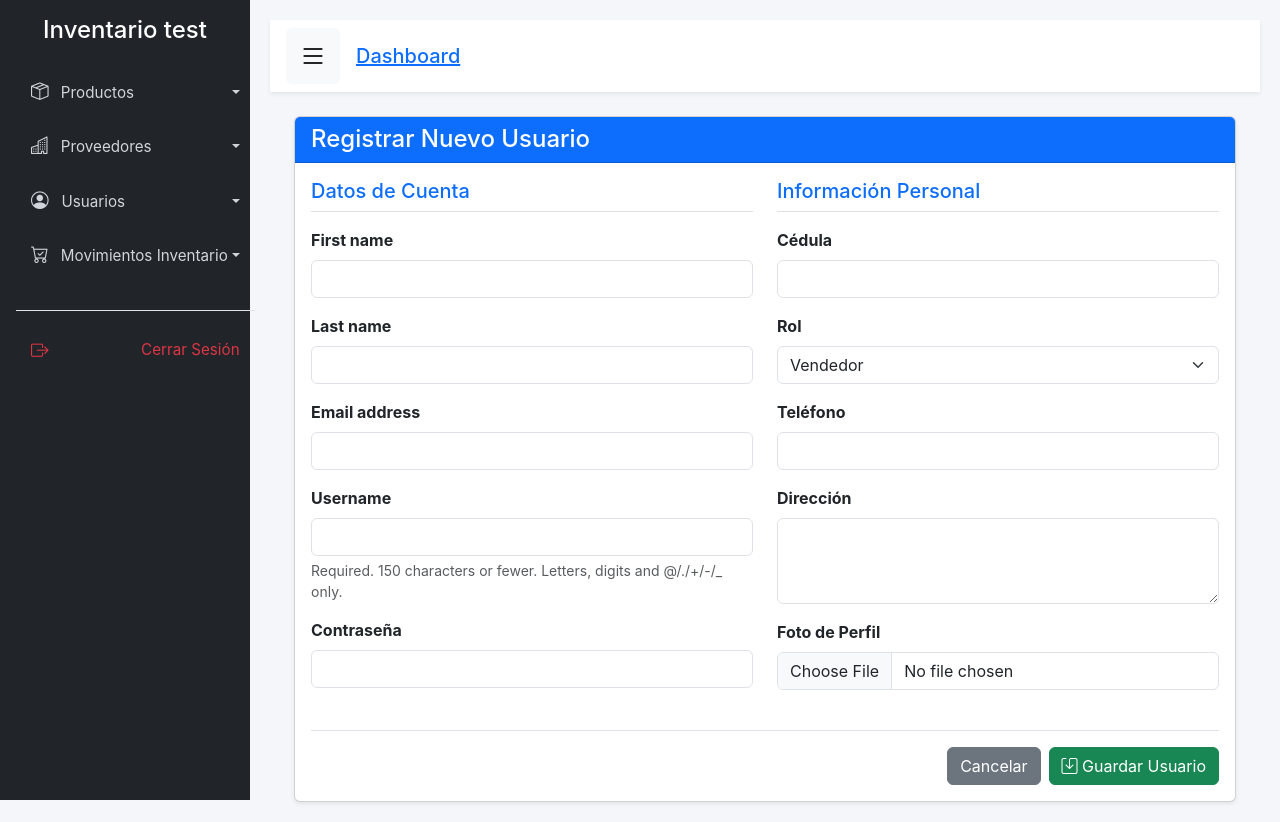
After one commit to aatay19/Inventario_python, a Django app: page /usuarios/crear in a window 1280 px wide. The commit adds this page. Run offline with Django 5.2, Linux system fonts and the light colour scheme; a user stored in the database is signed in; tables that the repository leaves empty hold one stand-in row (values such as "Sample post").

Commit message:
creacion de roles y de los niveles de seguridad

```diff
--- a/libreria/forms.py
+++ b/libreria/forms.py
@@ -1,5 +1,6 @@
 from django import forms
-from .models import Cliente, Proveedor,Inventario, HistorialProveedoresNotas,MovimientosInventario
+from django.contrib.auth.models import User
+from .models import Cliente, Proveedor, Inventario, HistorialProveedoresNotas, MovimientosInventario, PerfilUsuario
 from django.db import transaction
 import re
 from django.forms import ModelChoiceField
@@ -161,3 +162,37 @@ class MovimientosInventarioForm(forms.ModelForm):
                 producto.save()
                 movimiento.save()
             return movimiento
+
+class UserForm(forms.ModelForm):
+    password = forms.CharField(widget=forms.PasswordInput(attrs={'class': 'form-control'}), required=False, label="Contraseña")
+
+    class Meta:
+        model = User
+        fields = ['first_name', 'last_name', 'email', 'username', 'password']
+        widgets = {
+            'first_name': forms.TextInput(attrs={'class': 'form-control'}),
+            'last_name': forms.TextInput(attrs={'class': 'form-control'}),
+            'email': forms.EmailInput(attrs={'class': 'form-control'}),
+            'username': forms.TextInput(attrs={'class': 'form-control'}),
+        }
+
+    def save(self, commit=True):
+        user = super().save(commit=False)
+        password = self.cleaned_data.get('password')
+        if password:
+            user.set_password(password)
+        if commit:
+            user.save()
+        return user
+
+class PerfilUsuarioForm(forms.ModelForm):
+    class Meta:
+        model = PerfilUsuario
+        fields = ['cedula', 'rol', 'telefono', 'direccion', 'foto']
+        widgets = {
+            'cedula': forms.TextInput(attrs={'class': 'form-control'}),
+            'rol': forms.Select(attrs={'class': 'form-select'}),
+            'telefono': forms.TextInput(attrs={'class': 'form-control'}),
+            'direccion': forms.Textarea(attrs={'class': 'form-control', 'rows': 3}),
+            'foto': forms.FileInput(attrs={'class': 'form-control'}),
+        }
--- a/libreria/models.py
+++ b/libreria/models.py
@@ -1,5 +1,7 @@
 from django.db import models
 from django.contrib.auth.models import User
+from django.db.models.signals import post_save
+from django.dispatch import receiver
 
 class Cliente(models.Model):
     id= models.AutoField(primary_key=True)
@@ -105,7 +107,15 @@ class MovimientosInventario(models.Model):
         return f"{self.tipo_movimiento} - {self.producto.nombre_producto} - {self.cantidad} unidades el {self.fecha_movimiento:%Y-%m-%d}"
 
 class PerfilUsuario(models.Model):
+    ROL_CHOICES = [
+        ('admin', 'Administrador'),
+        ('almacenista', 'Almacenista'),
+        ('vendedor', 'Vendedor'),
+    ]
+
     user = models.OneToOneField(User, on_delete=models.CASCADE, verbose_name="Usuario")
+    cedula = models.CharField(max_length=20, unique=True, null=True, blank=True, verbose_name="Cédula")
+    rol = models.CharField(max_length=20, choices=ROL_CHOICES, default='vendedor', verbose_name="Rol")
     telefono = models.CharField(max_length=20, blank=True, verbose_name="Teléfono")
     direccion = models.TextField(blank=True, verbose_name="Dirección")
     foto = models.ImageField(upload_to='perfiles/', blank=True, null=True, verbose_name="Foto de Perfil")
@@ -116,3 +126,15 @@ class PerfilUsuario(models.Model):
     class Meta:
         verbose_name = "Perfil de Usuario"
         verbose_name_plural = "Perfiles de Usuarios"
+
+@receiver(post_save, sender=User)
+def crear_perfil_usuario(sender, instance, created, **kwargs):
+    if created:
+        PerfilUsuario.objects.create(user=instance)
+
+@receiver(post_save, sender=User)
+def guardar_perfil_usuario(sender, instance, **kwargs):
+    if not hasattr(instance, 'perfilusuario'):
+        PerfilUsuario.objects.create(user=instance)
+    else:
+        instance.perfilusuario.save()
--- a/libreria/templates/includes/sidebar.html
+++ b/libreria/templates/includes/sidebar.html
@@ -29,6 +29,19 @@
             </ul>
         </li>
 
+        <!-- USUARIOS -->
+        {% if user.perfilusuario.rol == 'admin' %}
+        <li class="nav-item mb-2">
+            <a class="nav-link d-flex align-items-center justify-content-between dropdown-toggle" href="#">
+                <span><i class="bi bi-person-circle me-2"> </i> Usuarios</span>
+
+            </a>
+            <ul class="submenu list-unstyled ms-4">
+                <li><a class="nav-link small" href="{% url 'usuarios.crear' %}">➤ Registrar Usuario</a></li>
+                <li><a class="nav-link small" href="{% url  'usuarios.index' %}">➤ Lista de Usuarios</a></li>
+            </ul>
+        </li>
+        {% endif %}
 
         <!-- COMPRAS -->
         <li class="nav-item mb-2">
@@ -43,5 +56,12 @@
             </ul>
         </li>
 
+        <!-- CERRAR SESIÓN -->
+        <li class="nav-item mt-4 pt-3 border-top">
+            <a class="nav-link d-flex align-items-center text-danger" href="{% url 'logout' %}">
+                <i class="bi bi-box-arrow-right me-2"></i> Cerrar Sesión
+            </a>
+        </li>
+
     </ul>
 </div>
--- a/libreria/templates/usuarios/crear.html
+++ b/libreria/templates/usuarios/crear.html
@@ -0,0 +1,15 @@
+{% extends "base.html" %}
+{% block title %}Registrar Usuario{% endblock %}
+
+{% block content %}
+<div class="container mt-4">
+    <div class="card shadow-sm">
+        <div class="card-header bg-primary text-white">
+            <h4 class="mb-0">Registrar Nuevo Usuario</h4>
+        </div>
+        <div class="card-body">
+            {% include 'usuarios/form.html' %}
+        </div>
+    </div>
+</div>
+{% endblock %}
--- /dev/null
+++ b/libreria/templates/usuarios/form.html
@@ -0,0 +1,41 @@
+<form method="post" enctype="multipart/form-data">
+    {% csrf_token %}
+
+    <div class="row">
+        <!-- Columna 1: Datos de Cuenta (User) -->
+        <div class="col-md-6">
+            <h5 class="mb-3 border-bottom pb-2 text-primary">Datos de Cuenta</h5>
+            {% for campo in user_form %}
+            <div class="mb-3">
+                <label for="{{ campo.id_for_label }}" class="form-label fw-bold">{{ campo.label }}</label>
+                {{ campo }}
+                {% if campo.help_text %}
+                    <div class="form-text text-muted">{{ campo.help_text }}</div>
+                {% endif %}
+                {% if campo.errors %}
+                    <div class="text-danger small mt-1">{{ campo.errors.0 }}</div>
+                {% endif %}
+            </div>
+            {% endfor %}
+        </div>
+
+        <!-- Columna 2: Datos de Perfil (PerfilUsuario) -->
+        <div class="col-md-6">
+            <h5 class="mb-3 border-bottom pb-2 text-primary">Información Personal</h5>
+            {% for campo in perfil_form %}
+            <div class="mb-3">
+                <label for="{{ campo.id_for_label }}" class="form-label fw-bold">{{ campo.label }}</label>
+                {{ campo }}
+                {% if campo.errors %}
+                    <div class="text-danger small mt-1">{{ campo.errors.0 }}</div>
+                {% endif %}
+            </div>
+            {% endfor %}
+        </div>
+    </div>
+
+    <div class="d-flex justify-content-end gap-2 mt-4 pt-3 border-top">
+        <a href="{% url 'usuarios.index' %}" class="btn btn-secondary">Cancelar</a>
+        <button type="submit" class="btn btn-success"><i class="bi bi-save"></i> Guardar Usuario</button>
+    </div>
+</form>
--- a/libreria/urls.py
+++ b/libreria/urls.py
@@ -36,6 +36,13 @@ urlpatterns = [
     path('movimientos/eliminar<int:id_movimiento>', views.movimientos_inventario_eliminar, name='movimientos.eliminar'),
     path('movimientos/editar<int:id_movimiento>', views.movimientos_inventario_editar, name='movimientos.editar'),
 
+    #usuarios urls
+    path('usuarios/', views.usuarios_index, name='usuarios.index'),
+    path('usuarios/crear', views.usuarios_crear, name='usuarios.crear'),
+    path('usuarios/editar<int:id>', views.usuarios_editar, name='usuarios.editar'),
+    path('usuarios/eliminar<int:id>', views.usuarios_eliminar, name='usuarios.eliminar'),
+    path('usuarios/editar/<int:id>', views.usuarios_editar, name='usuarios.editar'),
+
     # URL para la API de decodificación de código de barras
     path('api/decodificar-codigo/', views.decodificar_codigo_barras, name='decodificar_codigo'),
 ]
--- a/libreria/views.py
+++ b/libreria/views.py
@@ -1,7 +1,7 @@
 from django.shortcuts import render, redirect
 from django.http import HttpResponse
-from .models import Cliente, Proveedor, Inventario, HistorialProveedoresNotas,MovimientosInventario
-from .forms import ClienteForm,ProveedorForm,InventarioForm,HistorialProveedoresNotasForm, MovimientosInventarioForm
+from .models import Cliente, Proveedor, Inventario, HistorialProveedoresNotas,MovimientosInventario,PerfilUsuario
+from .forms import ClienteForm, ProveedorForm, InventarioForm, HistorialProveedoresNotasForm, MovimientosInventarioForm, UserForm, PerfilUsuarioForm
 from django.core.paginator import Paginator
 from django.db.models import Q, F, Sum, Count, Value
 from django.utils import timezone
@@ -14,6 +14,7 @@ from django.views.decorators.csrf import csrf_exempt
 from PIL import Image, ImageEnhance
 from pyzbar.pyzbar import decode
 from django.contrib.auth.decorators import login_required
+from django.contrib.auth.decorators import user_passes_test
 from django.contrib.auth import logout
 # Create your views here.
 # libreria/views.py
@@ -26,6 +27,10 @@ from django.db.models import Count
 def custom_logout(request):
     logout(request)
     return redirect('login')
+
+# --- Decorador para verificar rol de Administrador ---
+def es_admin(user):
+    return hasattr(user, 'perfilusuario') and user.perfilusuario.rol == 'admin'
 
 @login_required
 def index(request):
@@ -562,3 +567,80 @@ def decodificar_codigo_barras(request):
             return JsonResponse({'error': f'Ocurrió un error al procesar la imagen: {str(e)}'}, status=500)
 
     return JsonResponse({'error': 'Método no permitido o falta el archivo de imagen.'}, status=405)
+
+#usuarios views
+@login_required
+# Solo admin puede ver la lista
+@user_passes_test(es_admin, login_url='index')
+def usuarios_index(request):
+    # Parámetros GET
+    q = request.GET.get('q', '').strip()
+    page_size = 10
+
+    # Usamos el modelo Cliente que ya está importado
+    qs = PerfilUsuario.objects.select_related('user').all()
+
+    if q:
+        qs = qs.filter(
+            Q(user__first_name__icontains=q) |
+            Q(user__last_name__icontains=q) |
+            Q(user__username__icontains=q) |
+            Q(direccion__icontains=q) |
+            Q(telefono__icontains=q)
+        )
+
+    paginator = Paginator(qs.order_by('user__first_name'), page_size)
+    page_number = request.GET.get('page')
+    page_obj = paginator.get_page(page_number)
+
+    return render(request, 'usuarios/index.html', {'page_obj': page_obj, 'q': q})
+
+@login_required
+ # Solo admin puede crear
+@user_passes_test(es_admin, login_url='index')
+def usuarios_crear(request):
+    if request.method == 'POST':
+        user_form = UserForm(request.POST)
+        perfil_form = PerfilUsuarioForm(request.POST, request.FILES)
+        if user_form.is_valid() and perfil_form.is_valid():
+            user = user_form.save()
+
+            # Al guardar el usuario, la señal ya creó el perfil. Lo recuperamos y actualizamos.
+            perfil = user.perfilusuario
+            perfil_form = PerfilUsuarioForm(request.POST, request.FILES, instance=perfil)
+
+            if perfil_form.is_valid():
+                perfil_form.save()
+                messages.success(request, 'Usuario creado exitosamente.')
+                return redirect('usuarios.index')
+    else:
+        user_form = UserForm()
+        perfil_form = PerfilUsuarioForm()
+    return render(request, 'usuarios/crear.html', {'user_form': user_form, 'perfil_form': perfil_form})
+
+@login_required
+@user_passes_test(es_admin, login_url='index')
+def usuarios_editar(request,id):
+    perfil = get_object_or_404(PerfilUsuario, id=id)
+    user = perfil.user
+    if request.method == 'POST':
+        user_form = UserForm(request.POST, instance=user)
+        perfil_form = PerfilUsuarioForm(request.POST, request.FILES, instance=perfil)
+        if user_form.is_valid() and perfil_form.is_valid():
+            user_form.save()
+            perfil_form.save()
+            messages.success(request, 'Usuario actualizado exitosamente.')
+            return redirect('usuarios.index')
+    else:
+        user_form = UserForm(instance=user)
+        perfil_form = PerfilUsuarioForm(instance=perfil)
+    return render(request, 'usuarios/editar.html', {'user_form': user_form, 'perfil_form': perfil_form})
+
+@login_required
+@user_passes_test(es_admin, login_url='index') # Solo admin puede eliminar
+@user_passes_test(es_admin, login_url='index')
+def usuarios_eliminar(request,id):
+    perfil = get_object_or_404(PerfilUsuario, id=id)
+    perfil.user.delete() # Esto elimina el usuario y el perfil en cascada
+    messages.success(request, 'Usuario eliminado exitosamente.')
+    return redirect('usuarios.index')
```
Also changed, not shown: libreria/templates/usuarios/index.html (+96 -0 lines), libreria/migrations/0015_perfilusuario_cedula.py (added), libreria/migrations/0016_perfilusuario_rol.py (added).
